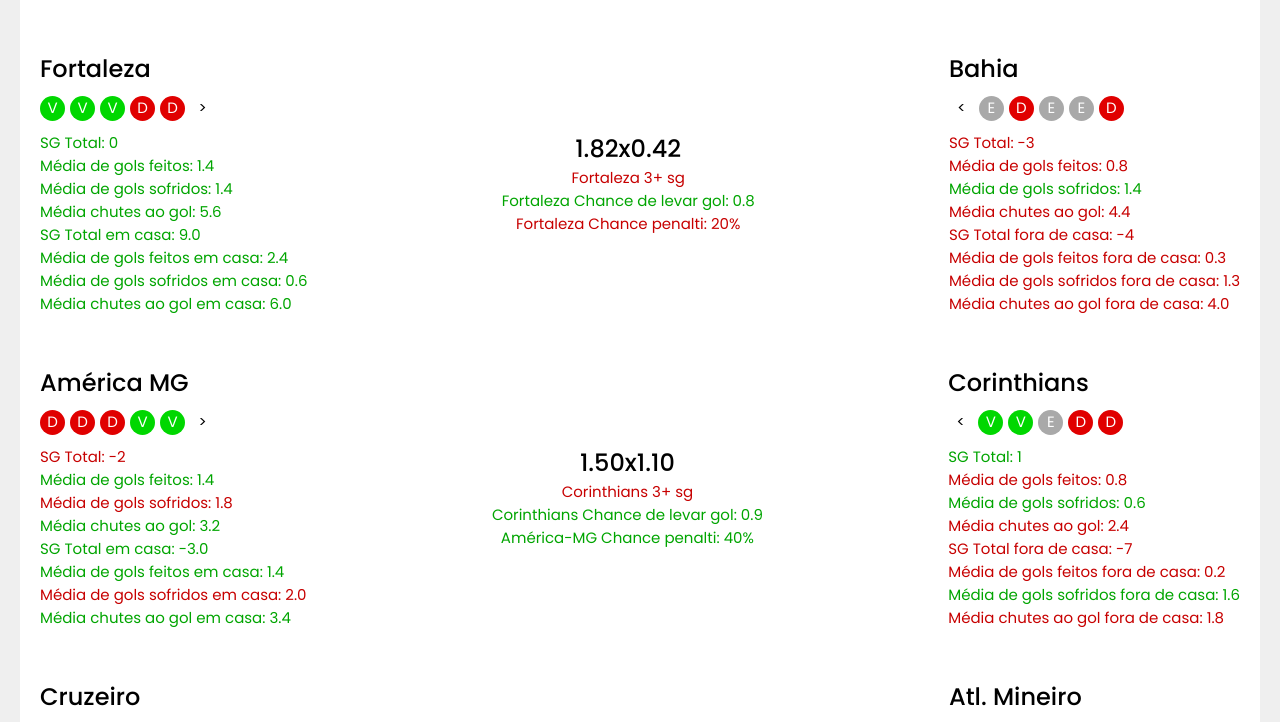
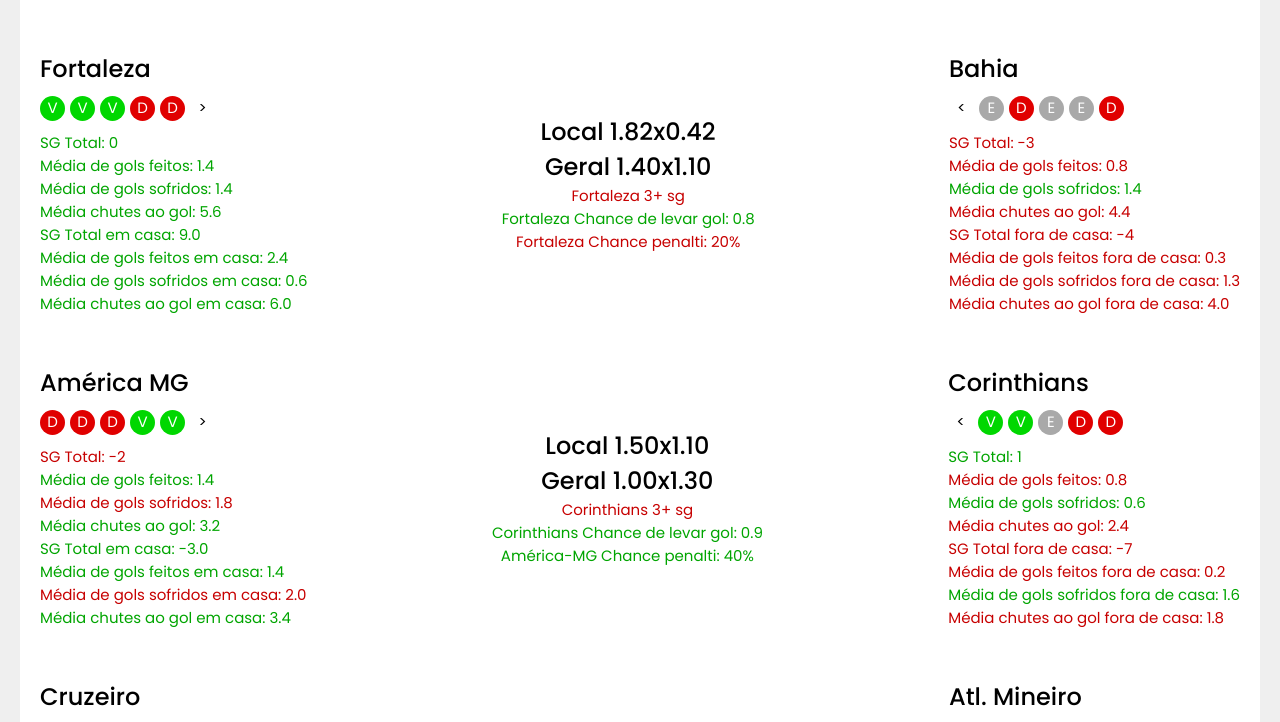
Before and after one commit to lulucasalves/soccer-front, a Next.js app: page / in a window 1280 px wide. Shown: the part 1569-2291 px from the top of the page. Built offline with nearby package versions, Linux system fonts and the light colour scheme.

Commit message:
refactor: update cartola

```diff
--- a/src/components/Matches/index.tsx
+++ b/src/components/Matches/index.tsx
@@ -62,6 +62,10 @@
           const resultC = (mediaGolsFeitosC + mediaGolsSofridosF2) / 2;
 
           const resultF = (mediaGolsFeitosF2 + mediaGolsSofridosC) / 2;
+
+          const resultC2 = (mediaGolsFeitos + mediaGolsSofridos2) / 2;
+
+          const resultF2 = (mediaGolsFeitos2 + mediaGolsSofridos) / 2;
 
           const sgcasav = sgTotal - sgTotal2;
           const sgforav = sgTotal2 - sgTotal;
@@ -208,7 +212,10 @@
               </div>
               <div className="card result">
                 <h2>
-                  {resultC.toFixed(2)}x{resultF.toFixed(2)}
+                  Local {resultC.toFixed(2)}x{resultF.toFixed(2)}
+                </h2>
+                <h2>
+                  Geral {resultC2.toFixed(2)}x{resultF2.toFixed(2)}
                 </h2>
                 <p
                   className={
```
Also changed, not shown: src/data/cartola.json.
